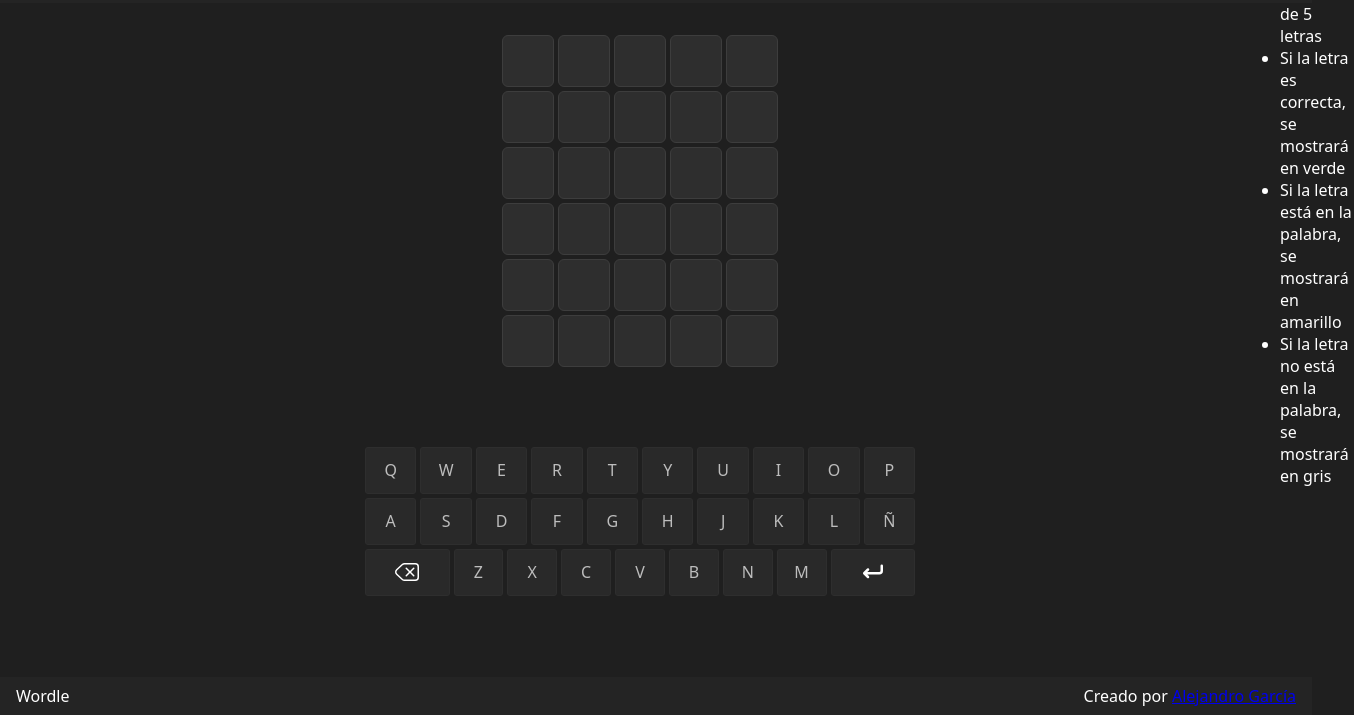
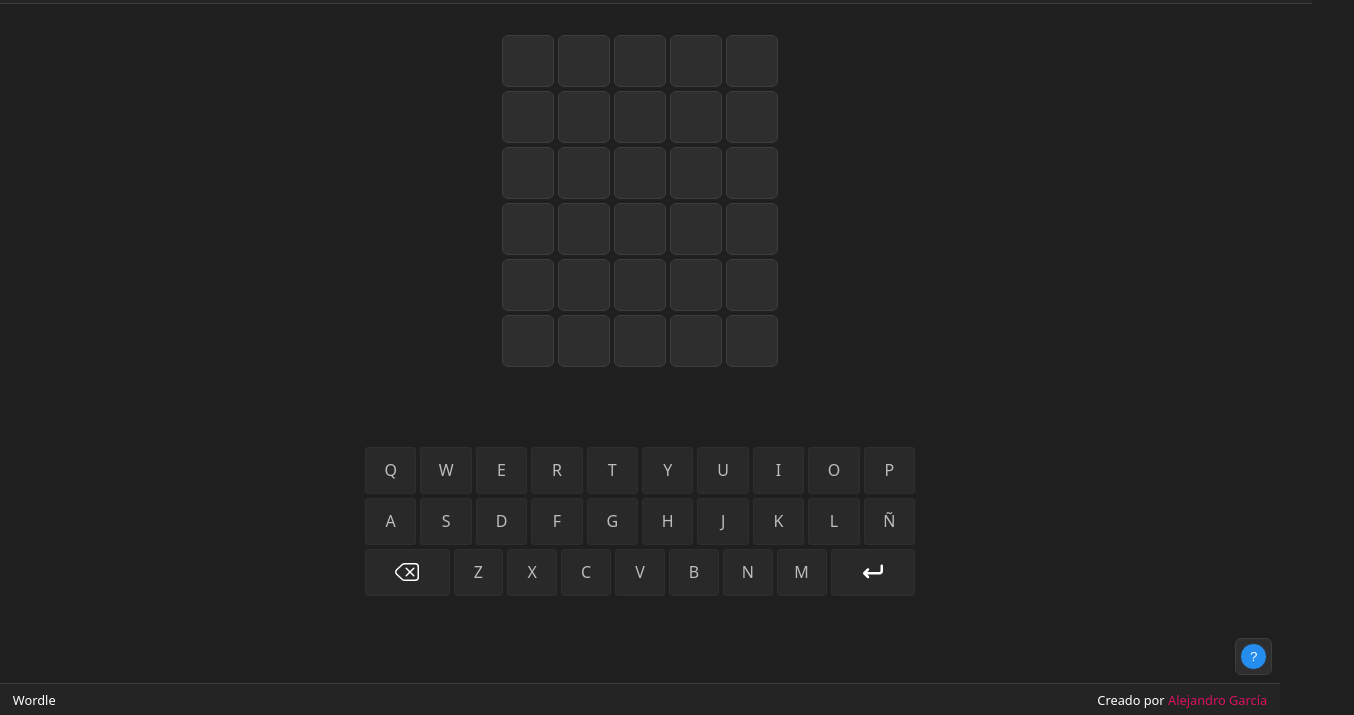
Before and after one commit to AletzMan/wordle, a website built with Vite: page index.html in a window 1280 px wide. Shown: the part 85-800 px from the top of the page, 1354 px wide, since content can reach past the window. Built offline with nearby package versions, Linux system fonts and the light colour scheme; no server answers.

Commit message:
feat: add instructions section with button and styling enhancements

```diff
--- a/src/style.css
+++ b/src/style.css
@@ -44,6 +44,7 @@ body {
 	padding: 0.5em 1em;
 	background-color: var(--surface-color-b);
 	color: var(--text-color);
+	border-bottom: 1px solid var(--surface-color-g);
 }
 
 .header-title {
@@ -240,15 +241,60 @@ body {
 	font-weight: 500;
 }
 
+.instructions {
+	position: absolute;
+	bottom: 2.5em;
+	right: 0.5em;
+	padding: 0.25em;
+	border-radius: 6px;
+	background-color: var(--surface-color-d);
+	border: 1px solid var(--surface-color-g);
+	color: var(--text-color);
+	text-shadow: 0 0 2px var(--surface-color-a);
+}
+
+.instructions-button {
+	width: 2em;
+	height: 2em;
+	border-radius: 50%;
+	background-color: #248dee;
+	border: 1px solid var(--surface-color-d);
+	color: var(--text-color);
+	transition: color 0.2s ease-in-out, transform 50ms ease-in-out;
+	user-select: none;
+	cursor: pointer;
+
+	&:active {
+		& ~ .instructions-content {
+			display: flex;
+		}
+	}
+}
+
+.instructions-content {
+	display: none;
+	flex-direction: column;
+	align-items: start;
+	justify-content: left;
+	gap: 0.25em;
+	padding: 1em 0 1em 2em;
+}
 .footer {
 	display: flex;
 	justify-content: space-between;
 	position: fixed;
 	bottom: 0;
-	width: 100svw;
+	width: calc(100svw - 2em);
 	padding: 0.5em 1em;
 	background-color: var(--surface-color-b);
 	color: var(--text-color);
+	border-top: 1px solid var(--surface-color-g);
+	font-size: 0.8em;
+
+	a {
+		color: var(--accent-color);
+		text-decoration: none;
+	}
 }
 
 .dialog {
```
